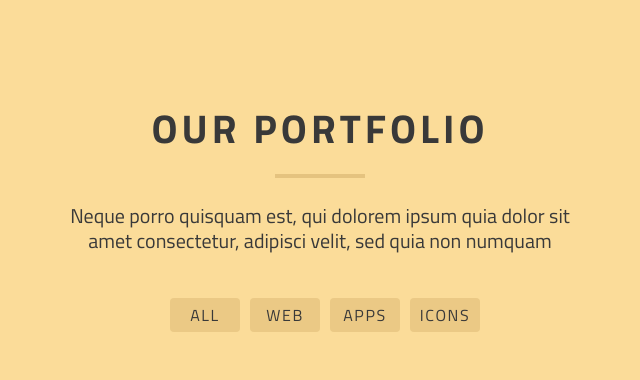
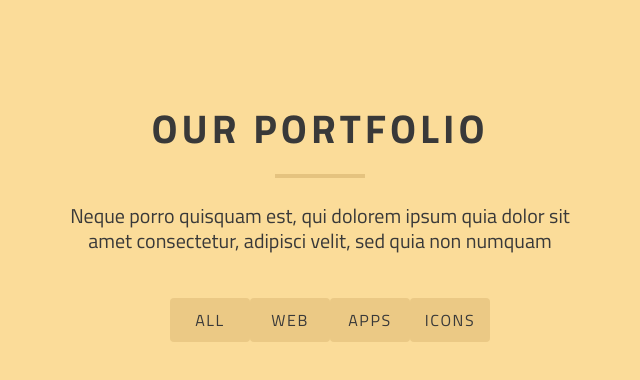
Before and after one commit to ShaRay/cuda, a website: page index.html in a window 1280 px wide. Shown: the part 3163-3543 px from the top of the page, without its empty margins (320-960 px from the left). Drawn offline with Linux system fonts and the light colour scheme.

Commit message:
added portfolio nav menu with hover

```diff
--- a/assets/scss/modules/portfolio.scss
+++ b/assets/scss/modules/portfolio.scss
@@ -30,20 +30,21 @@
   width: 25%;
 }
 
-.menu-link {
+.portfolio-button {
   background-color: $marzipan;
   border: 1px;
   border-radius: 4px;
   color: $montana;
   margin-left: 10px;
-  padding: 5px;
-
-    a::selection {
-    background-color: $white;
-  }
+  padding: 10px;
+  width: 80px;
 }
 
-.menu-link a {
+.portfolio-button:hover {
+  background: $white;
+}
+
+.portfolio-button a {
   color: $montana;
   text-decoration: none;
 }
--- a/index.html
+++ b/index.html
@@ -170,20 +170,18 @@
           consectetur, adipisci velit, sed quia non numquam</h3>
         </div>
         <div class="portfolio-menu">
-          <ul class="list-reset">
             <div class="col col-3">
-            <li class="menu-link caps selected"><a href="#">All</a></li>
+              <a href="#"><button class="portfolio-button caps all">All</button></a>
           </div>
           <div class="col col-3">
-            <li class="menu-link caps"><a href="#">Web</a></li>
+            <a href="#"><button class="portfolio-button caps web">Web</button></a>
           </div>
           <div class="col col-3">
-            <li class="menu-link caps"><a href="#">Apps</a></li>
+            <a href="#"><button class="portfolio-button caps apps">Apps</button></a>
           </div>
           <div class="col col-3">
-            <li class="menu-link caps"><a href="#">Icons</a></li>
+            <a href="#"><button class="portfolio-button caps icons">icons</button></a>
           </div>
-          </ul>
         </div>
         <div class="col col-6">
 
```
Also changed, not shown: dist/css/application.css.
